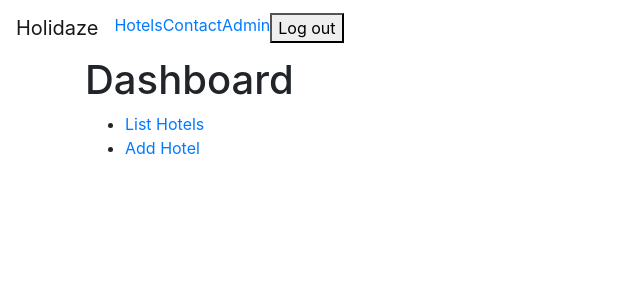
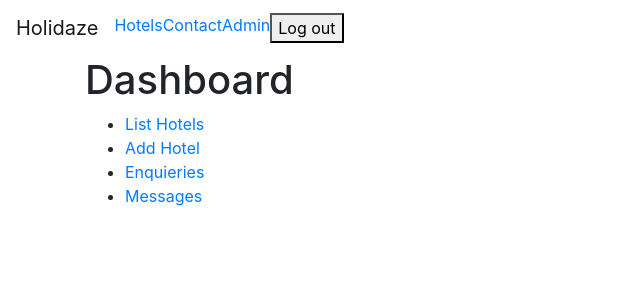
Before and after one commit to EvaSingh/project-exam-2, a React (Create React App) app: page /admin in a window 1280 px wide. Both pictures are taken after typing "Sample" into the empty fields and a click on the button "Submit". Shown: the top 300 px of the page, without its empty margins (0-640 px from the left). Built offline with nearby package versions, Linux system fonts and the light colour scheme.

Commit message:
Create and add links to enquieries and messages components

```diff
--- a/src/App.js
+++ b/src/App.js
@@ -6,11 +6,14 @@ import ProtectedRoute from "./components/routes/ProtectedRoute";
 import HomePage from "./components/home/HomePage";
 import HotelsPage from "./components/hotels/HotelsPage";
 import HotelDetail from "./components/hotels/HotelDetail";
+import HotelEnquiry from "./components/hotels/HotelEnquiry";
 import ContactPage from "./components/contact/ContactPage";
 import Login from "./components/auth/Login";
 import Register from "./components/auth/Register";
 import Hotels from "./components/admin/Hotels";
 import AddHotel from "./components/admin/AddHotel";
+import Enquieries from "./components/admin/Enquieries.js";
+import Messages from "./components/admin/Messages.js";
 import EditHotel from "./components/admin/EditHotel";
 import Dashboard from "./components/admin/Dashboard";
 import Navigation from "./components/layout/Navigation";
@@ -31,9 +34,12 @@ function App() {
                         <Route path="/contact" component={ContactPage} />
                         <Route path="/register" component={Register} />
                         <Route path="/hotel/:id" component={HotelDetail} />
+                        <Route path="/enquire" component={HotelEnquiry} />
                         <ProtectedRoute path="/admin" exact component={Dashboard} />
                         <ProtectedRoute path="/admin/hotels" exact component={Hotels} />
                         <ProtectedRoute path="/admin/hotels/add" exact component={AddHotel} />
+                        <ProtectedRoute path="/admin/hotels/enquieries" exact component={Enquieries} />
+                        <ProtectedRoute path="/admin/messages" exact component={Messages} />
                         <ProtectedRoute path="/admin/hotels/edit/:id" exact component={EditHotel} />
                         <Redirect to="/" />
                     </Switch>
--- a/src/components/admin/Dashboard.js
+++ b/src/components/admin/Dashboard.js
@@ -12,6 +12,14 @@ function Dashboard() {
                 <li>
                     <NavLink to="/admin/hotels/add">Add Hotel</NavLink>
                 </li>
+                <li>
+                    <NavLink to="/admin/hotels/enquieries">Enquieries</NavLink>
+                </li>
+                <li>
+                    <NavLink to="/admin/messages">Messages</NavLink>
+                </li>
+
+
             </ul>
         </>
     );
--- /dev/null
+++ b/src/components/admin/Enquieries.js
@@ -0,0 +1,14 @@
+import React, { useState, useEffect } from "react";
+import Heading from "../layout/Heading";
+
+function Enquieries() {
+
+    return (
+
+     <Heading title="Enquieries"></Heading>
+
+
+    );
+}
+
+export default Enquieries;
--- /dev/null
+++ b/src/components/admin/Messages.js
@@ -0,0 +1,14 @@
+import React, { useState, useEffect } from "react";
+import Heading from "../layout/Heading";
+
+function Messages() {
+
+    return (
+
+     <Heading title="Messages"></Heading>
+
+
+    );
+}
+
+export default Messages;
```
